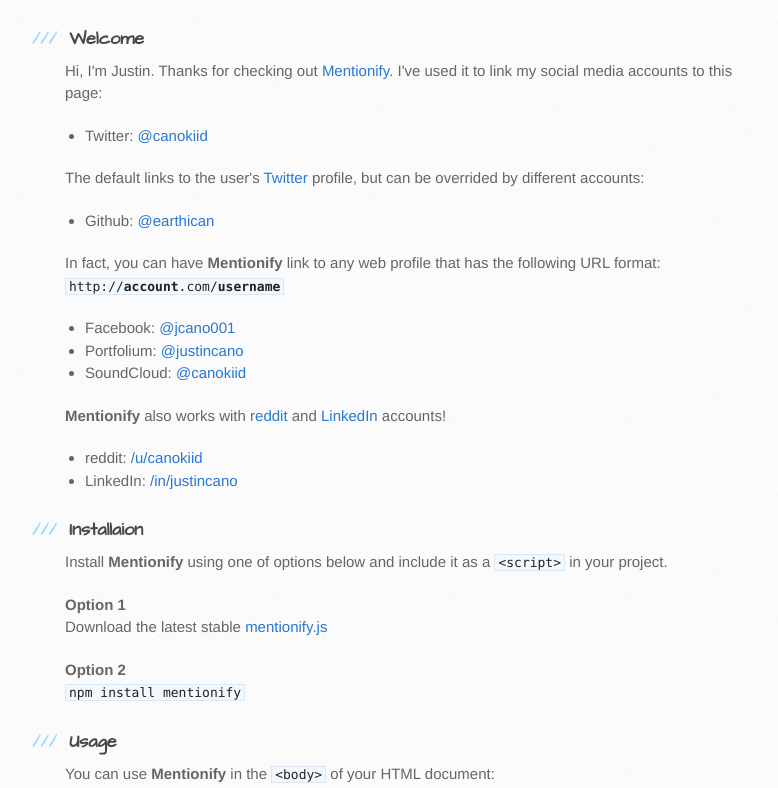
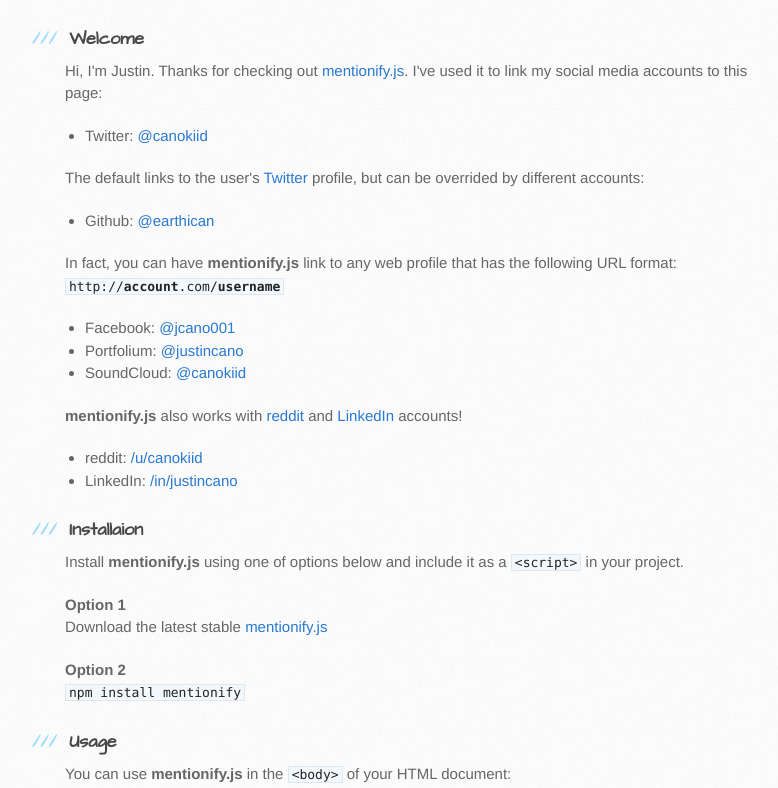
Before and after one commit to jstncno/mentionify, a plain HTML site: page index.html in a window 1280 px wide. Shown: the part 878-1666 px from the top of the page, without its empty margins (105-883 px from the left). Drawn offline with Linux system fonts and the light colour scheme.

Commit message:
renamed to mentionify.js

```diff
--- a/index.html
+++ b/index.html
@@ -13,32 +13,32 @@
     <script src="//html5shiv.googlecode.com/svn/trunk/html5.js"></script>
     <![endif]-->
 
-    <title>Mentionify by earthican</title>
+    <title>mentionify.js</title>
   </head>
 
   <body>
     <header>
       <div class="inner">
-        <h1>Mentionify</h1>
+        <h1>mentionify.js</h1>
         <!-- <h2>Render &#39;@user&#39; HTML text to link tags that link to their social media profile</h2> -->
         <h2>
             A tiny JS library that renders @'s in the DOM's text to social media profile links
           <h2>
-        <a href="https://github.com/earthican/mentionify" class="button"><small>View project on</small> GitHub</a>
+        <a href="https://github.com/earthican/mentionify.js" class="button"><small>View project on</small> GitHub</a>
       </div>
     </header>
 
     <div id="content-wrapper">
       <div class="inner clearfix">
         <section id="main-content">
-          <p><a href="http://travis-ci.org/earthican/mentionify"><img src="https://secure.travis-ci.org/earthican/mentionify.svg" alt="build status"></a>
-<a href="https://david-dm.org/earthican/mentionify"><img src="https://david-dm.org/earthican/mentionify.svg" alt="dependency status"></a></p>
+          <p><a href="http://travis-ci.org/earthican/mentionify.js"><img src="https://secure.travis-ci.org/earthican/mentionify.js.svg" alt="build status"></a>
+<a href="https://david-dm.org/earthican/mentionify.js"><img src="https://david-dm.org/earthican/mentionify.js.svg" alt="dependency status"></a></p>
 
 <h3>
 <a id="welcome-to-github-pages" class="anchor" href="#welcome-to-github-pages" aria-hidden="true"><span class="octicon octicon-link"></span></a>Welcome</h3>
 
 <p>
-  Hi, I'm Justin. Thanks for checking out <strong><a href="//github.com/earthican/mentionify">Mentionify</a></strong>.
+  Hi, I'm Justin. Thanks for checking out <strong><a href="//github.com/earthican/mentionify.js">mentionify.js</a></strong>.
   I've used it to link my social media accounts to this page:
   <p>
     <ul>
@@ -57,7 +57,7 @@
 </p>
 
 <p>
-  In fact, you can have <strong>Mentionify</strong> link to any web profile that has the following URL format: <code>http://<strong>account</strong>.com/<strong>username</strong></code>
+  In fact, you can have <strong>mentionify.js</strong> link to any web profile that has the following URL format: <code>http://<strong>account</strong>.com/<strong>username</strong></code>
   <p>
     <ul>
       <li id="facebook">Facebook: @jcano001</li>
@@ -68,7 +68,7 @@
 </p>
 
 <p>
-  <strong>Mentionify</strong> also works with <a href="//reddit.com/">reddit</a> and <a href="//linkedin.com">LinkedIn</a> accounts!
+  <strong>mentionify.js</strong> also works with <a href="//reddit.com/">reddit</a> and <a href="//linkedin.com">LinkedIn</a> accounts!
   <p>
     <ul>
       <li id="reddit">reddit: /u/canokiid</li>
@@ -81,12 +81,12 @@
 <a id="designer-templates" class="anchor" href="#designer-templates" aria-hidden="true"><span class="octicon octicon-link"></span></a>Installaion</h3>
 
 <p>
-  Install <strong>Mentionify</strong> using one of options below and include it as a <code>&lt;script&gt;</code> in your project.
+  Install <strong>mentionify.js</strong> using one of options below and include it as a <code>&lt;script&gt;</code> in your project.
 </p>
 
 <strong>Option 1</strong>
 <p>
-  Download the latest stable <a href="https://github.com/earthican/mentionify/blob/v0.0.7/dist/mentionify.js">mentionify.js</a>
+  Download the latest stable <a href="https://github.com/earthican/mentionify.js/blob/v0.0.7/dist/mentionify.js">mentionify.js</a>
 </p>
 
 <strong>Option 2</strong>
@@ -98,7 +98,7 @@
 <a id="designer-templates" class="anchor" href="#designer-templates" aria-hidden="true"><span class="octicon octicon-link"></span></a>Usage</h3>
 
 <p>
-  You can use <strong>Mentionify</strong> in the <code>&lt;body&gt;</code> of your HTML document:
+  You can use <strong>mentionify.js</strong> in the <code>&lt;body&gt;</code> of your HTML document:
 </p>
 <p>
   <pre>
@@ -157,7 +157,7 @@
 
 <code><strong>Mentionify.run()</strong></code>
 <p>
-  Runs <strong>Mentionify</strong> using the specified options, which are described below.
+  Runs <strong>mentionify.js</strong> using the specified options, which are described below.
 </p>
 
 <h3>
@@ -184,7 +184,7 @@
   Any social media <code>account</code> can be used to link to its web profile, provided that it has the following URL format: <code>http://account.com/username</code>
 </p>
 <p>
-  <strong>Mentionify</strong> also supports <code>reddit</code> and <code>linkedin</code> accounts:
+  <strong>mentionify.js</strong> also supports <code>reddit</code> and <code>linkedin</code> accounts:
 <p>
 <p>
   <pre>
@@ -213,20 +213,20 @@
 <h3>
 <a id="support-or-contact" class="anchor" href="#support-or-contact" aria-hidden="true"><span class="octicon octicon-link"></span></a>Support or Contact</h3>
 
-<p>Having trouble with Mentionify? <a href="https://github.com/earthican/mentionify/issues">File an issue</a> or <a href="mailto:jcano001@ucr.edu?Subject=Mentionify%Support" target="_top">shoot me an email</a> and I'll be glad to help you out.</p>
+<p>Having trouble with mentionify.js? <a href="https://github.com/earthican/mentionify.js/issues">File an issue</a> or <a href="mailto:jcano001@ucr.edu?Subject=mentionify.js%Support" target="_top">shoot me an email</a> and I'll be glad to help you out.</p>
         </section>
 
         <aside id="sidebar">
-          <a href="https://github.com/earthican/mentionify/zipball/master" class="button">
+          <a href="https://github.com/earthican/mentionify.js/zipball/master" class="button">
             <small>Download</small>
             .zip file
           </a>
-          <a href="https://github.com/earthican/mentionify/tarball/master" class="button">
+          <a href="https://github.com/earthican/mentionify.js/tarball/master" class="button">
             <small>Download</small>
             .tar.gz file
           </a>
 
-          <p class="repo-owner"><a href="https://github.com/earthican/mentionify"></a> is maintained by <a href="https://github.com/earthican">earthican</a>.</p>
+          <p class="repo-owner"><a href="https://github.com/earthican/mentionify.js"></a> is maintained by <a href="https://github.com/earthican">earthican</a>.</p>
 
           <p>This page was generated by <a href="https://pages.github.com">GitHub Pages</a> using the Architect theme by <a href="https://twitter.com/jasonlong">Jason Long</a>.</p>
         </aside>
```
